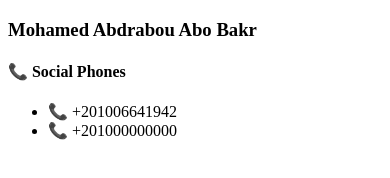
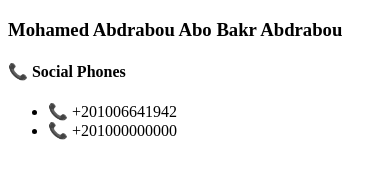
Before and after one commit to ayaatadel/python_fayoum_q3, a plain HTML site: page index.html in a window 390 px wide. Drawn offline with Linux system fonts and the light colour scheme.

Commit message:
Add footer's social-phone/Mohamed

```diff
--- a/index.html
+++ b/index.html
@@ -12,7 +12,8 @@
 
 
     <footer>
-        <h3>Mohamed Abdrabou Abo Bakr</h3>
+
+        <h3>Mohamed Abdrabou Abo Bakr Abdrabou</h3>
         <div class="social-phones">
           <h4>📞 Social Phones</h4>
           <ul>
```
